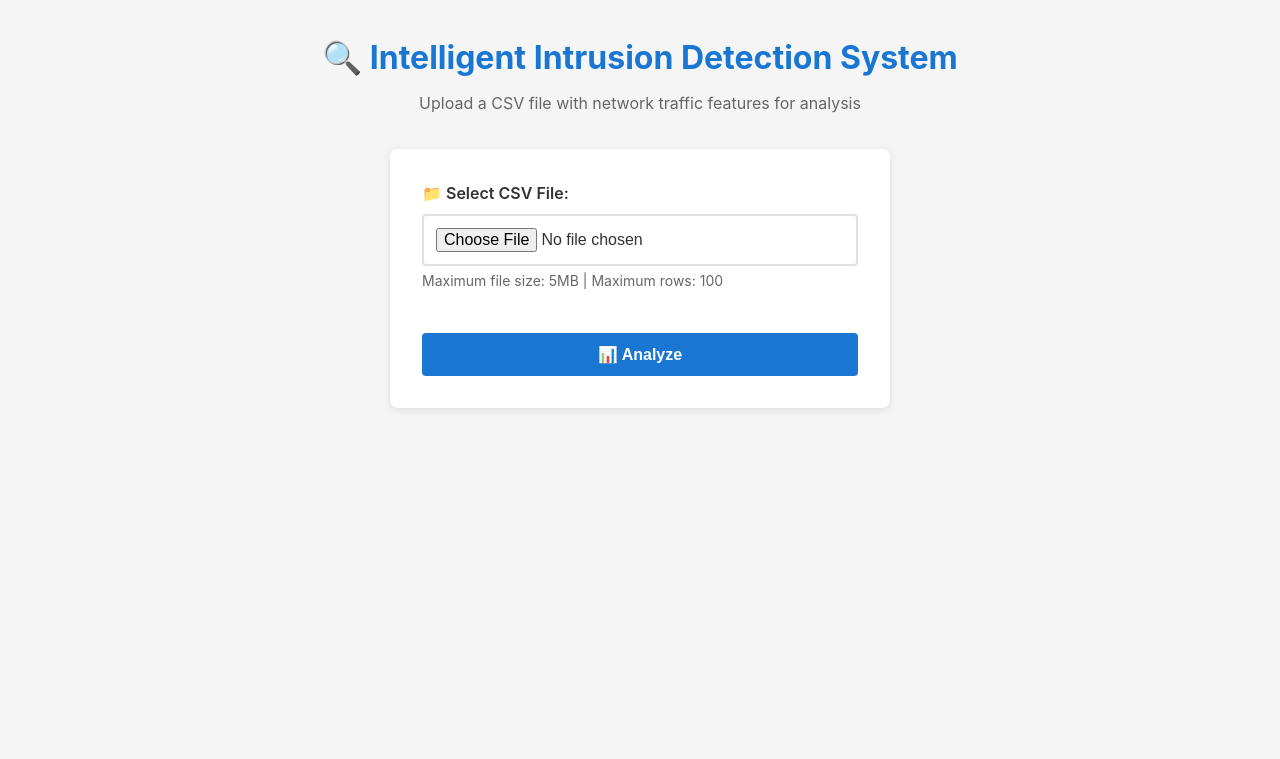
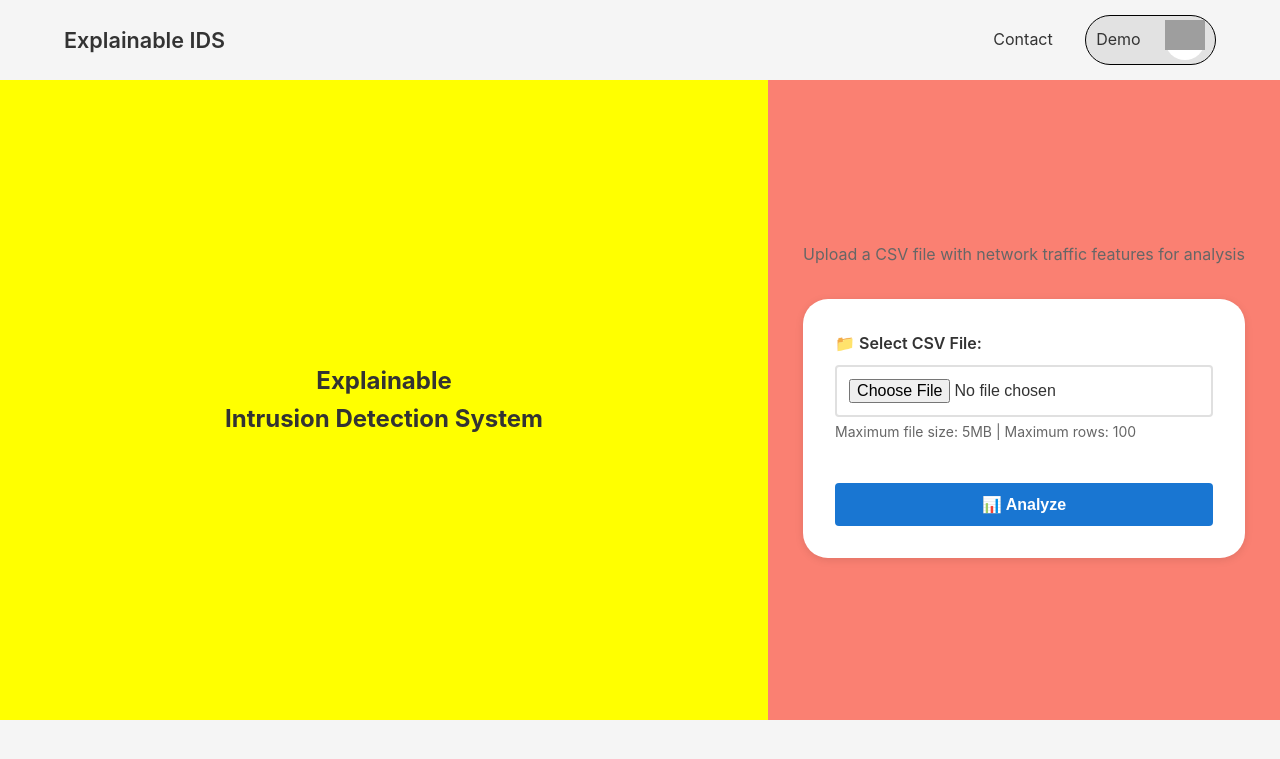
Before and after one commit to Sri-Galaxy/Explainable_IDS, a Flask app: page / in a window 1280 px wide. Shown: the top 759 px of the page. Run offline with Flask 3, Linux system fonts and the light colour scheme; parts of the project's set-up code (start-up, migrations or seed data) failed here and were passed over; grey boxes are pictures that could not be loaded.

Commit message:
modified index.html

```diff
--- a/static/css/style.css
+++ b/static/css/style.css
@@ -20,16 +20,81 @@ body {
     line-height: 1.6;
 }
 
+header {
+    width: 100vw;
+    height: 10vh;
+    display: flex;
+    align-items: center;
+    justify-content: space-between;
+    padding: 2.5rem 4rem;
+}
+
+.brand {
+    height: 100%;
+    display: flex;
+    align-items: center;
+    justify-content: center;
+    font-size: 135%;
+    font-weight: 600;
+}
+
+.navbar {
+    display: flex;
+    align-items: center;
+    gap: 2rem;
+}
+
+.links {
+    background-color: rgb(226, 226, 226);
+    border: 1px solid black;
+    border-radius: 32px;
+    padding: 0.25rem 0.65rem;
+    display: flex;
+    align-items: center;
+    gap: 1.5rem;
+}
+
+.git-hub {
+    background-color: #fff;
+    height: 40px;
+    width: 40px;
+    border-radius: 50%;
+}
+
+
+main {
+    height: 80vh;
+    width: 100vw;
+    display: flex;
+    align-items: center;
+    justify-content: center;
+}
+
+.left-side {
+    background-color: yellow;
+    width: 60%;
+    height: 100%;
+    flex-direction: column;
+    display: flex;
+    align-items: center;
+    justify-content: center;
+}
+
+.right-side {
+    background-color: salmon;
+    height: 100%;
+    width: 40%;
+    flex: 1;
+    display: flex;
+    align-items: center;
+    justify-content: center;
+}
+
+
 .container {
     max-width: 1000px;
     margin: 0 auto;
     padding: 2rem;
-}
-
-h1 {
-    color: var(--primary);
-    margin-bottom: 0.5rem;
-    text-align: center;
 }
 
 .subtitle {
@@ -42,7 +107,7 @@ h1 {
 .upload-section {
     background: white;
     padding: 2rem;
-    border-radius: 8px;
+    border-radius: 25px;
     box-shadow: 0 2px 8px rgba(0,0,0,0.1);
     max-width: 500px;
     margin: 0 auto;
--- a/templates/index.html
+++ b/templates/index.html
@@ -7,8 +7,25 @@
     <link rel="stylesheet" href="{{ url_for('static', filename='css/style.css') }}">
 </head>
 <body>
+    <header>
+        <div class="brand">Explainable IDS</div>
+        <div class="navbar">
+            <div>Contact</div>
+            <div class="links">
+                <div>Demo</div>
+                <div class="git-hub"><img src="https://cdn-icons-png.flaticon.com/256/25/25231.png" alt="github" width="40"></div>
+            </div>
+        </div>
+    </header>
+
+    <main>
+        <section class="left-side">
+            <h1>Explainable</h1>
+            <h1>Intrusion Detection System</h1>
+        </section>
+
+        <section class="right-side">
             <div class="container">
-        <h1>🔍 Intelligent Intrusion Detection System</h1>
                 <p class="subtitle">Upload a CSV file with network traffic features for analysis</p>
 
                 <div class="upload-section">
@@ -27,6 +44,8 @@
                     </div>
                 </div>
             </div>
+        </section>
+    </main>
 
     <script src="{{ url_for('static', filename='js/validation.js') }}"></script>
 </body>
```
Lines whose indentation alone changed are shown as unchanged.
